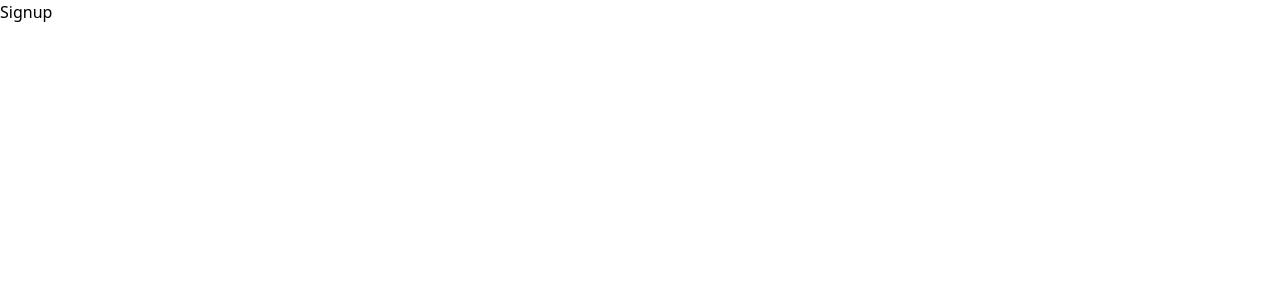
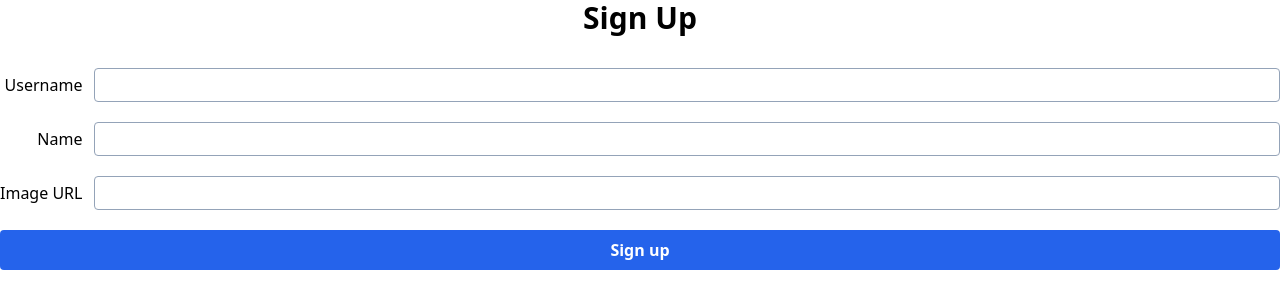
Before and after one commit to rosstungol/chat-app, a React (Vite) app in the folder client/: page /signup in a window 1280 px wide. Shown: the top 308 px of the page. Built offline with nearby package versions, Linux system fonts and the light colour scheme.

Commit message:
Implements static Sign up page

```diff
--- a/client/src/pages/Signup.tsx
+++ b/client/src/pages/Signup.tsx
@@ -1,3 +1,26 @@
+import { useRef } from 'react'
+import { Input } from '../components/Input'
+import { Button } from '../components/Button'
+
 export function Signup() {
-	return <h1>Signup</h1>
+	const usernameRef = useRef<HTMLInputElement>(null)
+	const nameRef = useRef<HTMLInputElement>(null)
+	const imageUrlRef = useRef<HTMLInputElement>(null)
+
+	return (
+		<>
+			<h1 className="mb-8 text-center text-3xl font-bold">Sign Up</h1>
+			<form className="grid grid-cols-[auto,1fr] items-center justify-items-end gap-x-3 gap-y-5">
+				<label htmlFor="username">Username</label>
+				<Input id="username" pattern="\S*" required ref={usernameRef} />
+				<label htmlFor="name">Name</label>
+				<Input id="name" required ref={nameRef} />
+				<label htmlFor="imageUrl">Image URL</label>
+				<Input id="username" type="url" ref={imageUrlRef} />
+				<Button type="submit" className="col-span-full">
+					Sign up
+				</Button>
+			</form>
+		</>
+	)
 }
```
